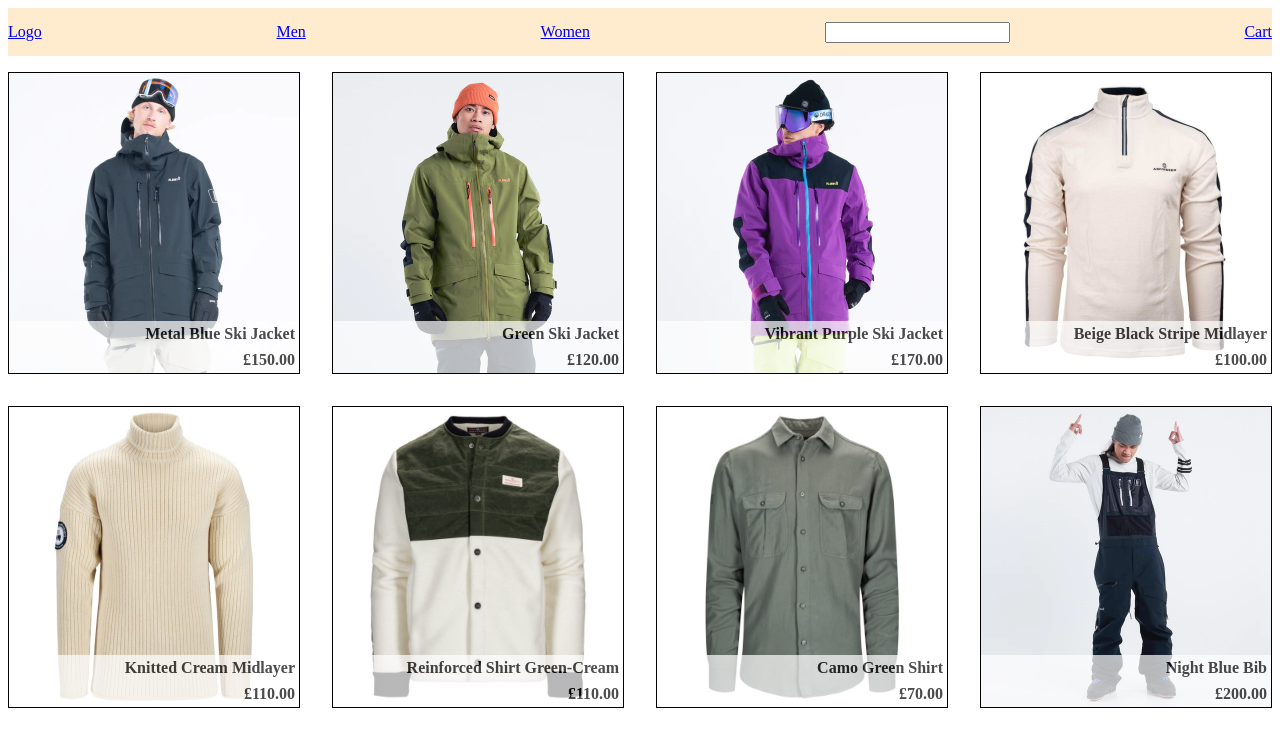
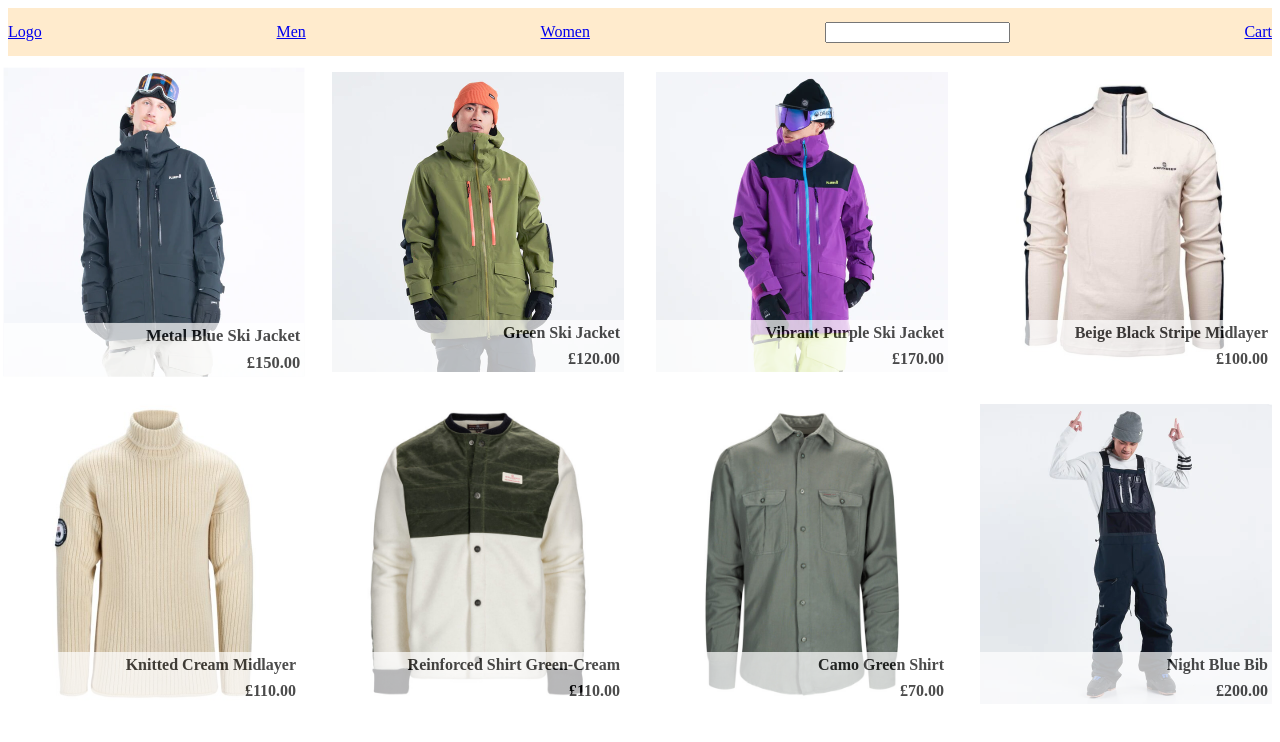
Before and after one commit to lewisjsmith/online-shop, a React (Vite) app: page /men in a window 1280 px wide. In both pictures the pointer is over the item 154 px from the left and 223 px from the top of the page. Shown: the top 742 px of the page. Built offline with nearby package versions, Linux system fonts and the light colour scheme.

Commit message:
Border removal, on-hover scale for list items.

```diff
--- a/src/styles/StorePage.module.css
+++ b/src/styles/StorePage.module.css
@@ -9,5 +9,8 @@
 .list-item {
     height: 300px;
     overflow: hidden;
-    border: solid black 1px;
 }
+
+.list-item:hover {
+    transform: scale(1.03);
+}
```
